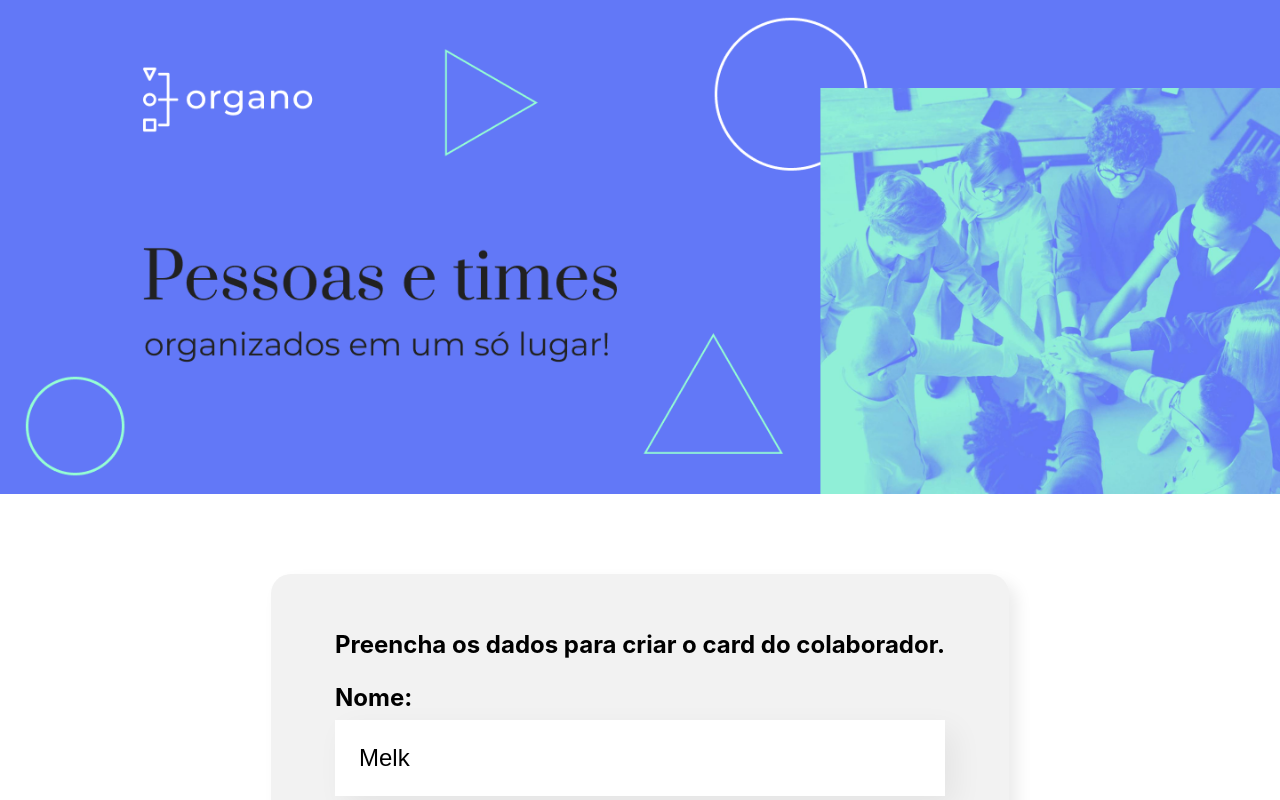
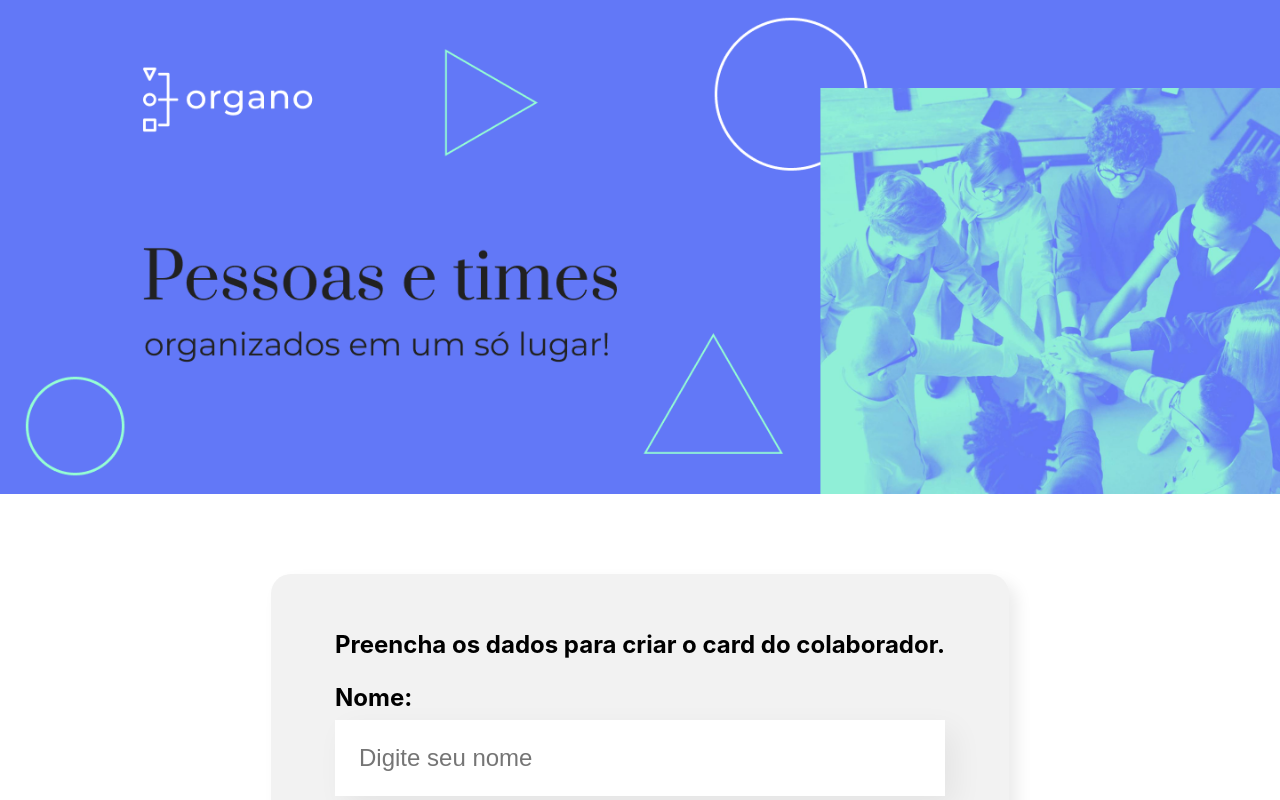
Before and after one commit to Melksedeque/organo-alura-reactjs, a React (Create React App) app: page / in a window 1280 px wide. Shown: the top 800 px of the page. Built offline with nearby package versions, Linux system fonts and the light colour scheme.

Commit message:
Criação de função para verificar o conteúdo do campo digitado

```diff
--- a/src/componentes/CampoTexto/index.js
+++ b/src/componentes/CampoTexto/index.js
@@ -1,11 +1,9 @@
+import { useState } from "react";
 import "./CampoTexto.css";
 
 const CampoTexto = (props) => {
-  let valor = "Melk";
-
   const aoDigitado = (e) => {
-    valor = e.target.value;
-    console.log(valor);
+    props.aoAlterado(e.target.value);
   };
 
   return (
@@ -13,7 +11,7 @@ const CampoTexto = (props) => {
       <label>{props.label}: </label>
       <input
         type={props.text}
-        value={valor}
+        value={props.valor}
         placeholder={props.placeholder}
         required={props.obrigatorio}
         onChange={aoDigitado}
```
